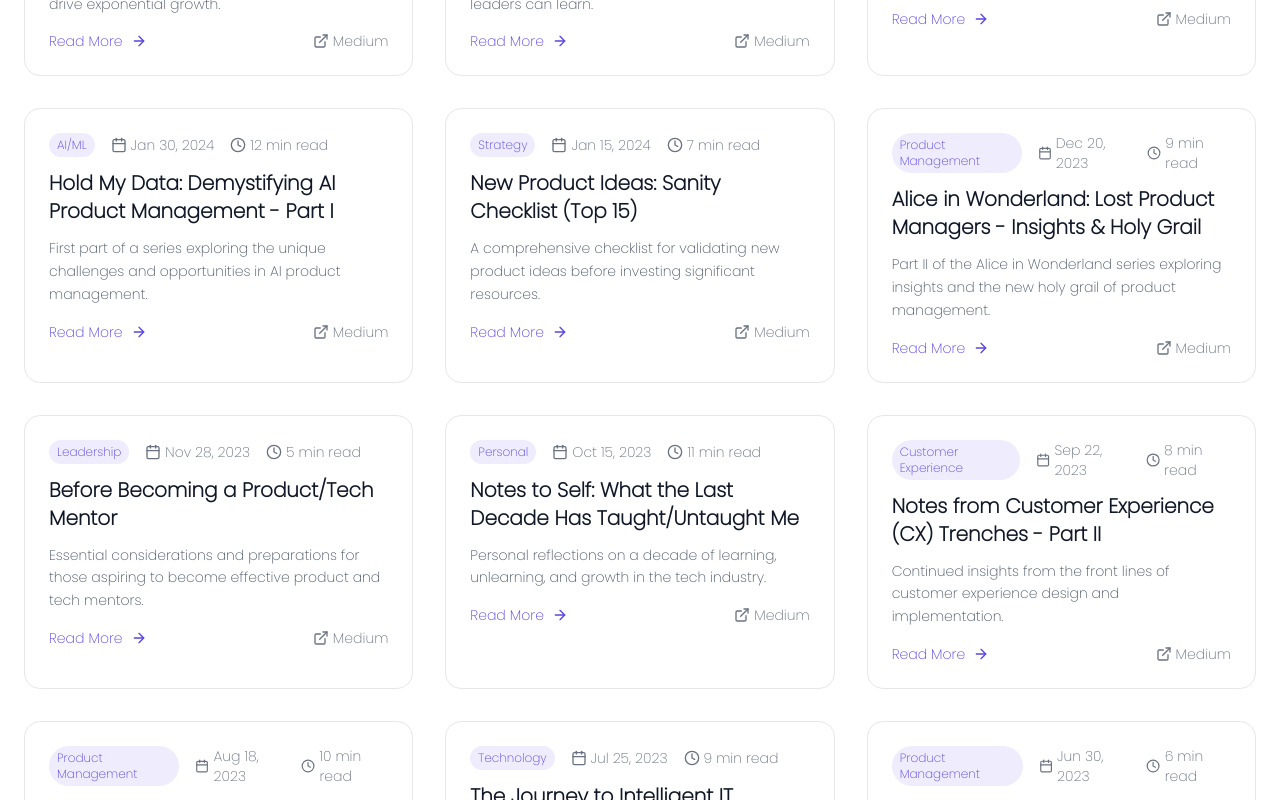
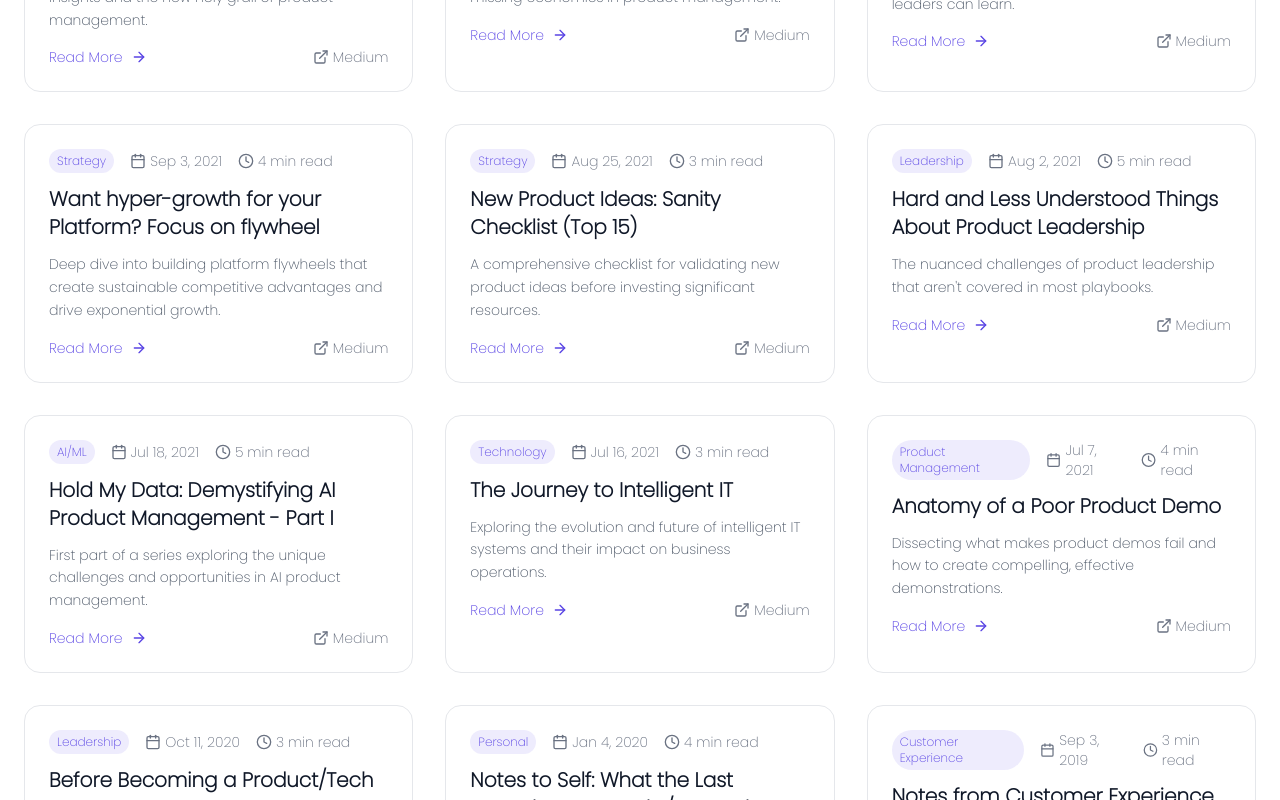
Before and after one commit to rootdisha/Rajesh-website-new, a React (Vite) app: page /blog in a window 1280 px wide. Shown: the part 720-1520 px from the top of the page. Built offline with nearby package versions, Linux system fonts and the light colour scheme.

Commit message:
blog data recon done

```diff
--- a/src/Component/BlogPage.jsx
+++ b/src/Component/BlogPage.jsx
@@ -15,106 +15,106 @@ const BlogPage = () => {
       description: "Deep dive into building platform flywheels that create sustainable competitive advantages and drive exponential growth.",
       category: "Strategy",
       readTime: "4 min read",
-      excerpt: "Platform businesses create winner-take-all dynamics through network effects. Learn how to build flywheels that compound value for all participants while creating insurmountable competitive moats."
+      excerpt: "Buried in Postman’s recent massive Series D investment round [USD225M] announcement was a quaint reference by their founder Abhinav Asthana to the “Postman flywheel”. Here he laid down their journey starting with how internal development teams initially used the Postman API platform to build, test and manage their APIs and collaborate with other internal teams which then had a significant compounding effect. Eventually, this morphed into public API networks [if customer chose to use it]. Postman also offers demo accounts for customers to access and try APIs in a sandbox environment. By creating both public and private API networks and becoming a go-to destination developers globally, Postman effectively managed to achieve the revered “flywheel effect” and catapulted to Unicorn status."
     },
     {
       title: "Stripe CEO's Letter: Product Strategy Masterclass",
       url: "https://rchandran78.medium.com/stripe-ceos-letter-product-strategy-masterclass-6a10251360ab",
-      date: "2024-02-28",
+      date: "Apr 28, 2022",
       description: "Analyzing Stripe's strategic approach through their CEO's annual letter and what product leaders can learn.",
       category: "Leadership",
-      readTime: "6 min read",
-      excerpt: "Patrick Collison's annual letter reveals strategic insights about building durable competitive advantages, platform thinking, and long-term value creation in financial infrastructure."
+      readTime: "2 min read",
+      excerpt: "It is said that clarity of thought represents the highest form of human intelligence. Partrick Collison’s [Stripe CEO] recent stakeholder simple and humble letter [https://stripe.com/files/stripe-2021-update.pdf]is a fine example of this species and has several valuable nuggets that catch the eye."
     },
     {
       title: "Hard and Less Understood Things About Product Leadership",
       url: "https://rchandran78.medium.com/hard-and-less-understood-things-about-product-leadership-ba7e2da11301",
-      date: "2024-02-14",
+      date: "Aug 2, 2021",
       description: "The nuanced challenges of product leadership that aren't covered in most playbooks.",
       category: "Leadership",
-      readTime: "10 min read",
-      excerpt: "Beyond the frameworks and best practices lie the messy realities of product leadership: managing ambiguity, making decisions with incomplete data, and balancing competing stakeholder interests."
+      readTime: "5 min read",
+      excerpt: "Congrats ! If you are reading this, you either have become or are well on your way to becoming a Product Leader in your organisation or startup. There are a number of exciting new dimensions that come with this role including ability to take final call on product roadmap(s), create new org functions, plus witness the tangible business impact that product(s) create before your very eyes."
     },
     {
       title: "Hold My Data: Demystifying AI Product Management - Part I",
       url: "https://rchandran78.medium.com/hold-my-data-demystifying-ai-product-management-part-i-bd387b9357d0",
-      date: "2024-01-30",
+      date: "Jul 18, 2021",
       description: "First part of a series exploring the unique challenges and opportunities in AI product management.",
       category: "AI/ML",
-      readTime: "12 min read",
-      excerpt: "AI products require fundamentally different approaches to requirements, testing, and validation. Learn how to navigate the unique challenges of shipping intelligent systems at scale."
+      readTime: "5 min read",
+      excerpt: "“What is AI Product Management and is there such a thing as an AI Product Manager?” a Technology leader asked me recently albeit with some concern. Just as organisations and teams are grappling with data and how to build intelligent products powered by AI, some of us on the product side are grappling with an entirely different question….what is AI Product Management and what kind of magical cocktail of skills, experience and domain expertise is needed to make this work esp. given a lot of the Technology and business building blocks are still being defined."
     },
     {
       title: "New Product Ideas: Sanity Checklist (Top 15)",
       url: "https://rchandran78.medium.com/new-product-ideas-sanity-checklist-top-15-b6a24309a71",
-      date: "2024-01-15",
+      date: "Aug 25, 2021",
       description: "A comprehensive checklist for validating new product ideas before investing significant resources.",
       category: "Strategy",
-      readTime: "7 min read",
-      excerpt: "Before building anything, run your product idea through this battle-tested checklist. Save months of development time by validating the right things early."
+      readTime: "3 min read",
+      excerpt: "Imagine this. You have just wrapped up a brainstorming session with the team and are convinced that you have identified the next “cool” product idea or feature(s) and can’t wait to get it out the door. Before you decide to cross the chasm and hit COMMIT on your roadmap a) PAUSE and take a deep breath b) ponder about the new product idea checklist-- WAIT. What checklist you say ? The team is excited, customers & sellers are interested and there’s a massive TAM waiting to be tapped [maybe] so let’s build and ship, right ? It can be overwhelming initially to do the cost-benefit analysis or determine opportunity cost so I decided to create & use a sanity checklist before deciding to invest more time on a given opportunity. Here are my all time Top 15 favorites"
     },
     {
       title: "Alice in Wonderland: Lost Product Managers - Insights & Holy Grail",
       url: "https://rchandran78.medium.com/alice-in-wonderland-lost-product-managers-insights-a-match-made-in-heaven-the-new-holy-grail-c160dcd1ecfb",
-      date: "2023-12-20",
+      date: "Apr 3, 2023",
       description: "Part II of the Alice in Wonderland series exploring insights and the new holy grail of product management.",
       category: "Product Management",
-      readTime: "9 min read",
-      excerpt: "Data insights and product intuition aren't opposing forces—they're complementary skills that create exceptional product outcomes when combined effectively."
+      readTime: "4 min read",
+      excerpt: "This is part II of a series I am writing on the challenges faced by modern-day product managers and specific measures on how to solve them. For part I, see: <Alice In Wonderland: Lost Product Managers — Part I>"
     },
     {
       title: "Before Becoming a Product/Tech Mentor",
       url: "https://rchandran78.medium.com/before-becoming-a-product-tech-mentor-e933f3fddd54",
-      date: "2023-11-28",
+      date: "Oct 11, 2020",
       description: "Essential considerations and preparations for those aspiring to become effective product and tech mentors.",
       category: "Leadership",
-      readTime: "5 min read",
-      excerpt: "Mentoring isn't just about sharing knowledge—it's about creating safe spaces for growth, asking the right questions, and knowing when to step back."
+      readTime: "3 min read",
+      excerpt: "Congrats. You have recently been approached to be or nominated to become a Product or Tech mentor. This is a unique milestone in your professional journey that doesn’t come easily. Not everyone gets asked to mentor or guide an organisation however large or small. I have had the honour of being a mentor and before you jump in with both feet and say YES, take a deep breath and considering the following"
     },
     {
       title: "Notes to Self: What the Last Decade Has Taught/Untaught Me",
       url: "https://rchandran78.medium.com/notes-to-self-what-the-last-decade-has-taught-untaught-me-ce15366ca44c",
-      date: "2023-10-15",
+      date: "Jan 4, 2020",
       description: "Personal reflections on a decade of learning, unlearning, and growth in the tech industry.",
       category: "Personal",
-      readTime: "11 min read",
-      excerpt: "Ten years in tech taught me that the most valuable lessons come from unlearning assumptions, embracing uncertainty, and staying curious about what you don't know."
+      readTime: "4 min read",
+      excerpt: "At the turn of last decade, WhatsApp and Instagram had just come into existence, Elon Musk’s SpaceX was beginning to spread it’s wings, both Uber & Greta Thunberg had been just born. As we reflect on a new decade, to say the last decade passed by quickly would be an understatement. On a personal front, I moved countries, changed jobs, had a shoulder operated on and have been raising a family."
     },
     {
       title: "Notes from Customer Experience (CX) Trenches - Part II",
       url: "https://rchandran78.medium.com/notes-from-customer-experience-cx-trenches-part-ii-9b02d68478c8",
-      date: "2023-09-22",
+      date: "Sep 3, 2019",
       description: "Continued insights from the front lines of customer experience design and implementation.",
       category: "Customer Experience",
-      readTime: "8 min read",
-      excerpt: "Real CX transformation happens in the details—the micro-interactions, edge cases, and moments of friction that traditional journey maps often miss."
+      readTime: "3 min read",
+      excerpt: "This is Part II of a series on Customer Experience I had started earlier. Part II covers Customer Experience metrics, telemetry, culture & Leadership while Part I focuses on customer journey, customer experience[CX] definition and new skills/roles needed to build an organization."
     },
     {
       title: "Alice in Wonderland: Lost Product Managers - Feature Treadmills",
       url: "https://rchandran78.medium.com/alice-in-wonderland-lost-product-managers-feature-treadmills-missing-economics-part-i-f383cbb40dc5",
-      date: "2023-08-18",
+      date: "Feb 20, 2023",
       description: "Part I exploring the trap of feature treadmills and missing economics in product management.",
       category: "Product Management",
-      readTime: "10 min read",
-      excerpt: "Feature factories destroy value while creating the illusion of progress. Learn how to escape the treadmill and focus on outcomes that actually matter to customers and business."
+      readTime: "3 min read",
+      excerpt: "Present-day PM Conundrum: The modern day product manager [PM] is often the Alice in Wonderland confused as a “victim of prioritisation” with the ever shifting sand dunes of product priorities. This could be dictated by the new incoming CEO/product leader, non-validated annual planning cycle output(s), informal leadership retreats or worse herd mentality based on a market transitions [remember IoT/IIoT], technology breakthroughs[blockchain, crypto, Web3.0] which can wash away months or several quarters of meticulous planning and execution meant to solve real customer problems and instead pivot to a new shiny object."
     },
     {
       title: "The Journey to Intelligent IT",
       url: "https://rchandran78.medium.com/the-journey-to-intelligent-it-c3a8d2139a0a",
-      date: "2023-07-25",
+      date: "Jul 16, 2021",
       description: "Exploring the evolution and future of intelligent IT systems and their impact on business operations.",
       category: "Technology",
-      readTime: "9 min read",
-      excerpt: "Intelligent IT isn't about replacing humans—it's about augmenting decision-making, automating routine tasks, and creating systems that learn and adapt."
+      readTime: "3 min read",
+      excerpt: "In late 2017, Gartner coined the term AIOps [originally Algorithmic IT Operations] now fondly called Artificial Intelligence for IT Operations to highlight the growing practice of using analytics/machine learning on plethora of data source(s) within IT infrastructure to deliver actionable insights. This term has acquired broader dimensions in the industry and has been applied to area(s) like closed-loop automation, auto-remediate esp. when responding to security threats and increasingly Autonomous or self-governing IT."
     },
     {
       title: "Anatomy of a Poor Product Demo",
       url: "https://rchandran78.medium.com/anatomy-of-a-poor-product-demo-1290ac0467cd",
-      date: "2023-06-30",
+      date: "Jul 7, 2021",
       description: "Dissecting what makes product demos fail and how to create compelling, effective demonstrations.",
       category: "Product Management",
-      readTime: "6 min read",
-      excerpt: "Great demos don't showcase features—they tell stories about customer problems and paint pictures of better futures. Learn what separates memorable demos from forgettable ones."
+      readTime: "4 min read",
+      excerpt: "In his now legendary iPhone demonstration , Steve Jobs juggled between a bunch of phones on-stage, had a dedicated portable cell tower for lightning fast connectivity and performed a specific sequence of actions on the new iPhone device to deliver a magical experience."
     }
   ];
 
@@ -125,6 +125,13 @@ const BlogPage = () => {
     const matchesSearch = post.title.toLowerCase().includes(searchTerm.toLowerCase()) ||
                          post.description.toLowerCase().includes(searchTerm.toLowerCase());
     return matchesCategory && matchesSearch;
+  });
+
+  // Sort the array by date (most recent first)
+  const sortedArticles = filteredPosts.sort((a, b) => {
+    const dateA = new Date(a.date);
+    const dateB = new Date(b.date);
+    return dateB - dateA; // For descending order (newest first)
   });
 
   const containerVariants = {
@@ -343,7 +350,7 @@ const BlogPage = () => {
             animate="visible"
             className="grid grid-cols-1 md:grid-cols-2 lg:grid-cols-3 gap-8"
           >
-            {filteredPosts.map((post, index) => (
+            {sortedArticles.map((post, index) => (
               <motion.article
                 key={index}
                 variants={itemVariants}
@@ -403,7 +410,7 @@ const BlogPage = () => {
           </motion.div>
         </AnimatePresence>
 
-        {filteredPosts.length === 0 && (
+        {sortedArticles.length === 0 && (
           <motion.div
             initial={{ opacity: 0 }}
             animate={{ opacity: 1 }}
--- a/src/Component/Nav.jsx
+++ b/src/Component/Nav.jsx
@@ -7,7 +7,7 @@ export default function Navbar() {
   const [open, setOpen] = useState(false);
 
   const links = [
-    { name: "Home", to: "/" },
+    // { name: "Home", to: "/" }, // Redundant - Nav Logo goes to /
     { name: "About Me", to: "/About_me" },
     { name: "Podcast", to: "/PodcastArtisanPodcast" },
     { name: "Services", to: "/services" },
```
